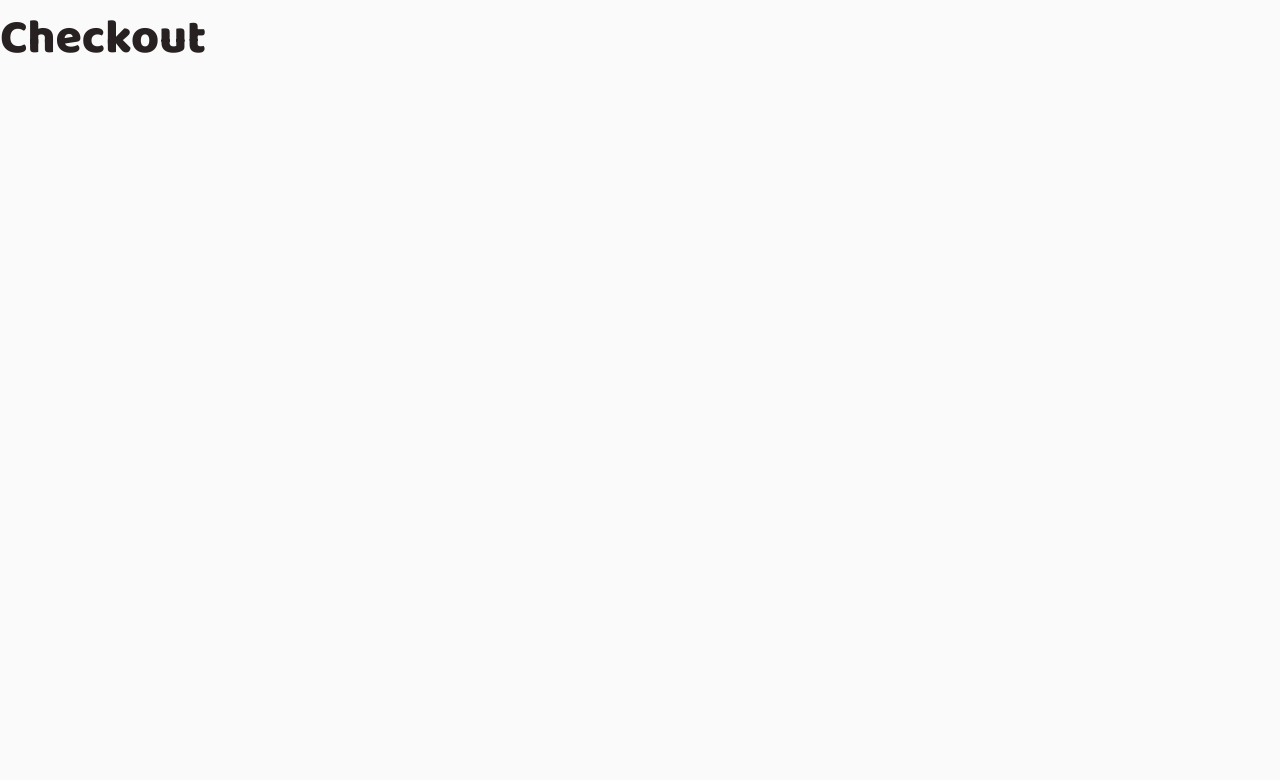
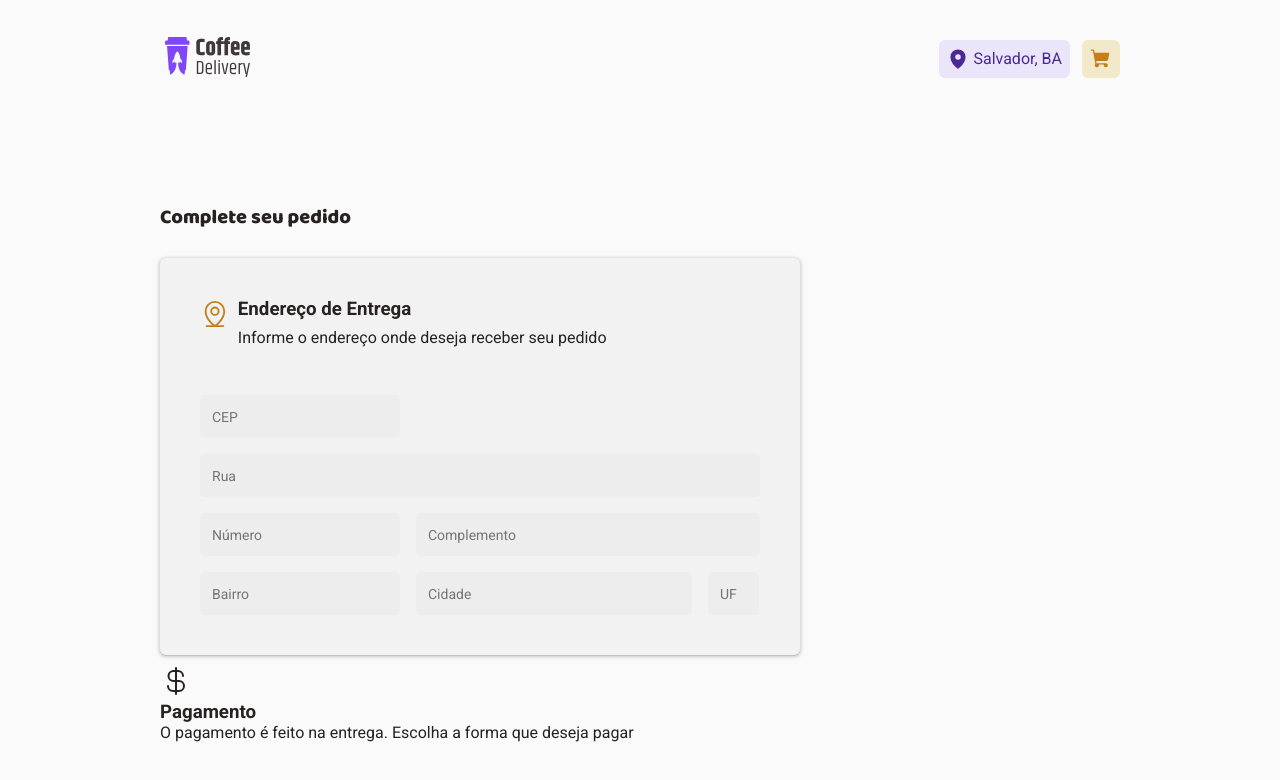
Before and after one commit to marcelo-m-oliveira/ignite, a React (Vite) app in the folder coffee-delivery/: page /checkout in a window 1280 px wide. Shown: the top 780 px of the page. Built offline with nearby package versions, Linux system fonts and the light colour scheme.

Commit message:
Crianto Form do checkout;

```diff
--- a/coffee-delivery/src/Router.tsx
+++ b/coffee-delivery/src/Router.tsx
@@ -8,9 +8,10 @@ import { Home } from './pages/Home/index'
 export function Router() {
   return (
     <Routes>
-      <Route path="/" element={<DefaultLayout />}></Route>
-      <Route path="/home" element={<Home />}></Route>
-      <Route path="/checkout" element={<Checkout />}></Route>
+      <Route path="/" element={<DefaultLayout />}>
+        <Route path="/" element={<Home />} />
+        <Route path="/checkout" element={<Checkout />} />
+      </Route>
     </Routes>
   )
 }
--- /dev/null
+++ b/coffee-delivery/src/components/Form/input.tsx
@@ -0,0 +1,8 @@
+import { InputHTMLAttributes } from 'react'
+import { InputBase } from './styles'
+
+interface InputProps extends InputHTMLAttributes<HTMLInputElement> {}
+
+export function Input(props: InputProps) {
+  return <InputBase {...props} />
+}
--- /dev/null
+++ b/coffee-delivery/src/components/Form/styles.ts
@@ -0,0 +1,16 @@
+import styled from 'styled-components'
+
+export const InputBase = styled.input`
+  padding: 0.75rem;
+  border: none;
+  width: 100%;
+  border-radius: 4px;
+
+  &::placeholder {
+    font-size: 14px;
+    line-height: 1.3;
+  }
+
+  background: ${(props) => props.theme['base-input']};
+  color: ${(props) => props.theme['base-label']};
+`
--- a/coffee-delivery/src/context/cartContext.tsx
+++ b/coffee-delivery/src/context/cartContext.tsx
@@ -63,7 +63,6 @@ export function CartContextProvider({ children }: CartContextProviderProps) {
 
     setCart(newItem)
   }
-  console.log(cart)
 
   return (
     <CartContext.Provider
--- a/coffee-delivery/src/layouts/DefaultLayout/index.tsx
+++ b/coffee-delivery/src/layouts/DefaultLayout/index.tsx
@@ -1,7 +1,6 @@
 import { Outlet } from 'react-router-dom'
 
 import { Header } from '../../components/Header/index'
-import { Home } from '../../pages/Home'
 
 import { LayoutContainer } from './styles'
 
@@ -9,7 +8,6 @@ export function DefaultLayout() {
   return (
     <LayoutContainer>
       <Header />
-      <Home />
       <Outlet />
     </LayoutContainer>
   )
--- a/coffee-delivery/src/pages/Checkout/index.tsx
+++ b/coffee-delivery/src/pages/Checkout/index.tsx
@@ -1,9 +1,84 @@
-import { CheckoutSection } from './styles'
+import { CurrencyDollar, MapPinLine } from 'phosphor-react'
+
+import { Input } from '../../components/Form/input'
+
+import {
+  CheckoutContainer,
+  CheckoutFormContainer,
+  CheckoutForm,
+  PaymentContainer,
+  PaymentTitle,
+} from './styles'
 
 export function Checkout() {
   return (
-    <CheckoutSection>
-      <h1>Checkout</h1>
-    </CheckoutSection>
+    <CheckoutContainer action="">
+      <CheckoutFormContainer>
+        <h1>Complete seu pedido</h1>
+        <CheckoutForm>
+          <div>
+            <MapPinLine size={32} />
+            <div>
+              <h3>Endereço de Entrega</h3>
+              <span>Informe o endereço onde deseja receber seu pedido</span>
+            </div>
+          </div>
+          <Input
+            className="width-2"
+            type="number"
+            placeholder="CEP"
+            required
+            id="zipCode"
+          />
+          <Input type="text" placeholder="Rua" required id="road" />
+          <Input
+            className="width-2"
+            type="number"
+            placeholder="Número"
+            required
+            id="number"
+          />
+          <Input
+            className="width-4"
+            type="text"
+            placeholder="Complemento"
+            id="complement"
+          />
+          <Input
+            className="width-2"
+            type="text"
+            placeholder="Bairro"
+            required
+            id="district"
+          />
+          <Input
+            className="width-3"
+            type="text"
+            placeholder="Cidade"
+            required
+            id="city"
+          />
+          <Input
+            className="width-1"
+            type="text"
+            placeholder="UF"
+            required
+            id="state"
+          />
+        </CheckoutForm>
+        <PaymentContainer>
+          <PaymentTitle>
+            <CurrencyDollar size={32} />
+
+            <div>
+              <h3>Pagamento</h3>
+              <span>
+                O pagamento é feito na entrega. Escolha a forma que deseja pagar
+              </span>
+            </div>
+          </PaymentTitle>
+        </PaymentContainer>
+      </CheckoutFormContainer>
+    </CheckoutContainer>
   )
 }
--- a/coffee-delivery/src/pages/Checkout/styles.ts
+++ b/coffee-delivery/src/pages/Checkout/styles.ts
@@ -1,2 +1,73 @@
 import styled from 'styled-components'
-export const CheckoutSection = styled.section``
+
+export const CheckoutContainer = styled.form`
+  width: 100%;
+  margin: 6.8rem auto;
+
+  display: flex;
+  justify-content: space-between;
+  flex-wrap: wrap;
+
+  gap: 2rem;
+`
+export const CheckoutFormContainer = styled.div`
+  width: 100%;
+
+  display: flex;
+  flex-direction: column;
+  flex: 1;
+  gap: 0.625rem;
+  padding: 5.75rem 10rem;
+
+  h1 {
+    font-size: 1.25rem;
+    margin: 0 0 0.9375rem 0;
+  }
+`
+export const CheckoutForm = styled.div`
+  width: 40rem;
+  display: flex;
+  flex-wrap: wrap;
+  gap: 1rem;
+  padding: 2.5rem;
+
+  background: ${(props) => props.theme['base-card']};
+  border-radius: 6px;
+  box-shadow: 0 1px 1px -3px rgba(0, 0, 0, 0.5), 0 1px 1px 0 rgba(0, 0, 0, 0.14),
+    0 1px 3px 2px rgba(0, 0, 0, 0.12);
+
+  div {
+    width: 100%;
+    display: flex;
+
+    gap: 0.5rem;
+    margin-bottom: 1rem;
+
+    div {
+      flex-direction: column;
+    }
+
+    svg {
+      color: ${(props) => props.theme['yellow-dark']};
+    }
+  }
+
+  .width-1 {
+    width: 3.2rem;
+  }
+  .width-2 {
+    width: 12.5rem;
+  }
+
+  .width-3 {
+    width: 17.25rem;
+  }
+
+  .width-4 {
+    width: 21.5rem;
+  }
+`
+
+export const PaymentContainer = styled.div``
+
+export const PaymentTitle = styled.div``
```
